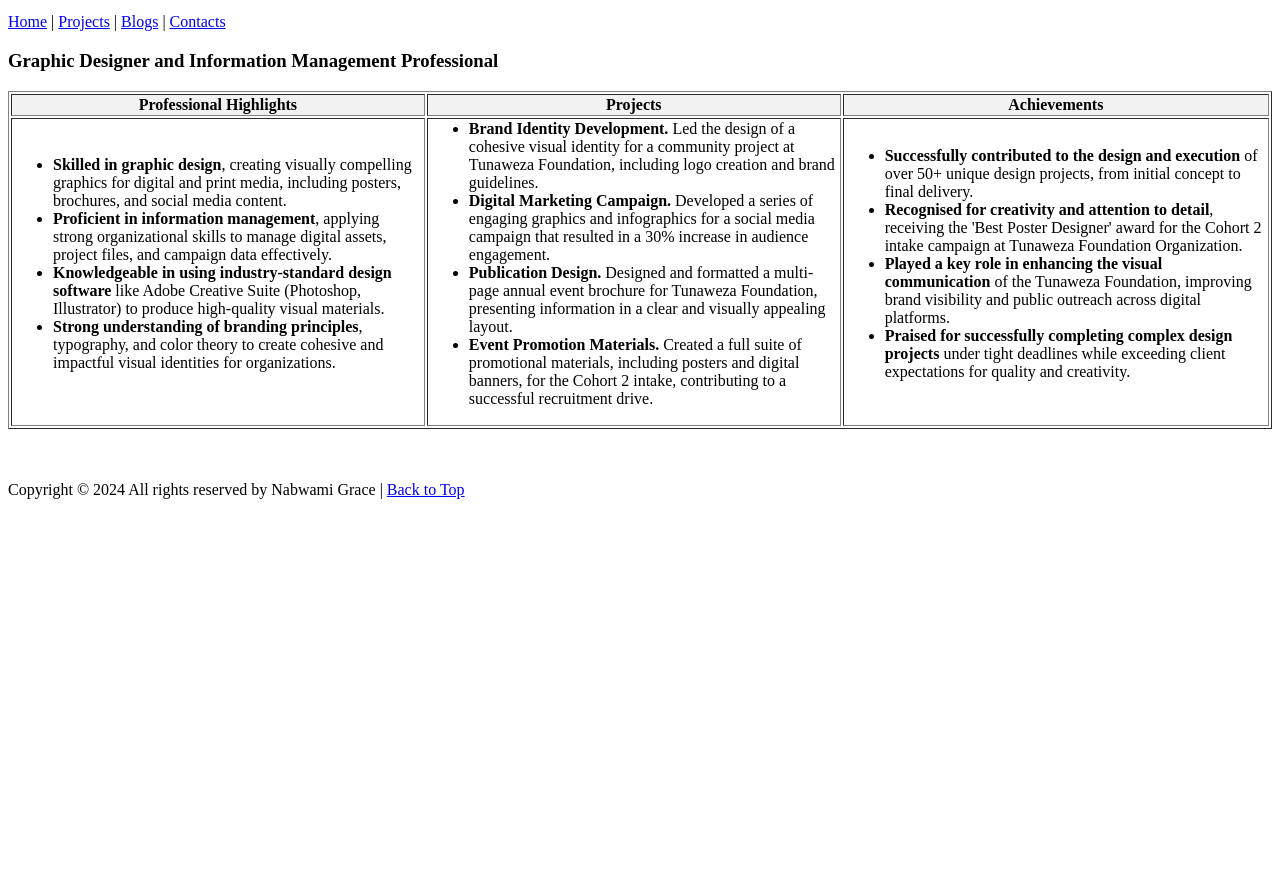
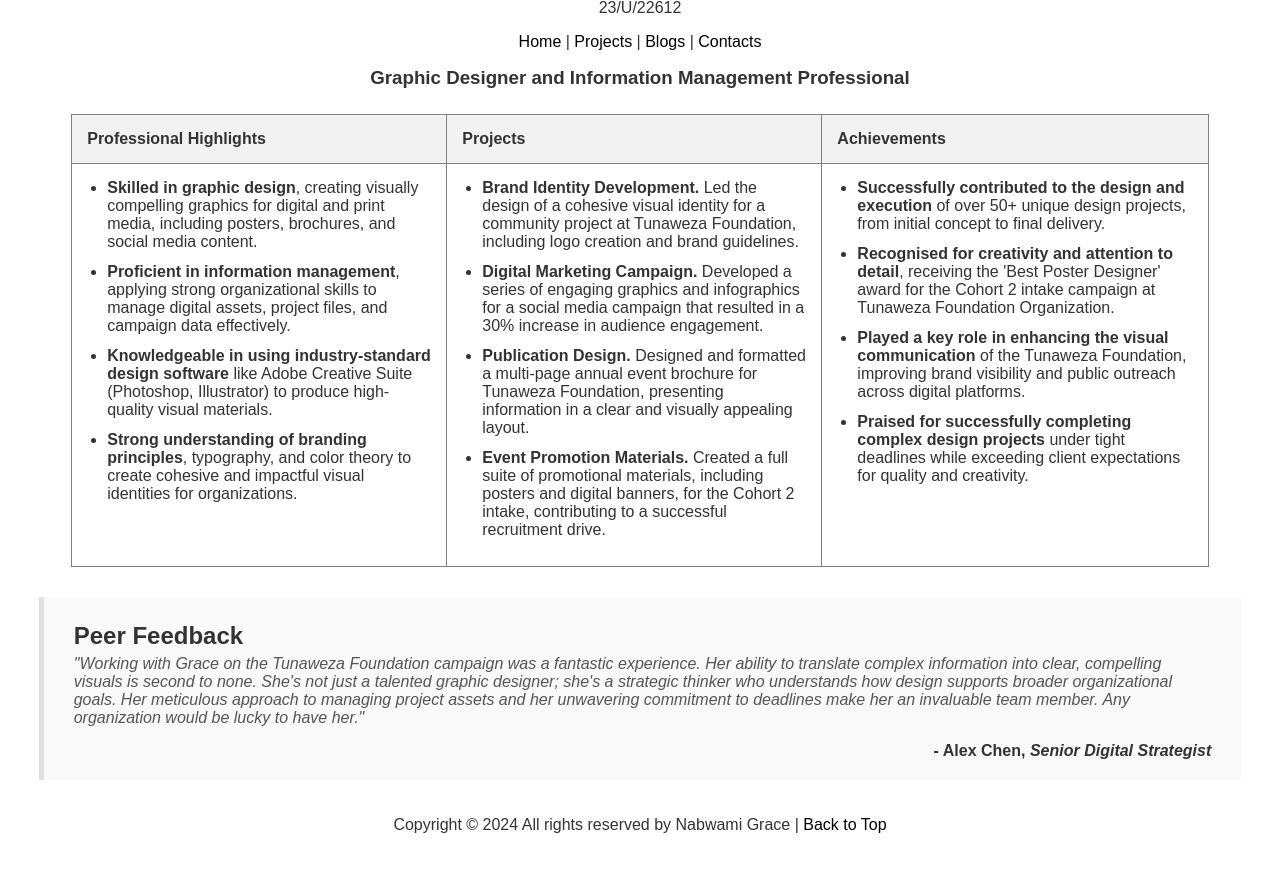
Before and after one commit to scof256/scof256.github.io, a plain HTML site: page index.html in a window 1280 px wide. Shown: the part 105-983 px from the top of the page. Before the commit the page ends 800 px from the top, so only its background shows below. Drawn offline with Linux system fonts and the light colour scheme.

Commit message:
Update index.html

```diff
--- a/index.html
+++ b/index.html
@@ -1,3 +1,72 @@
+<!DOCTYPE html>
+<html>
+<head>
+    <title>Nabwami Grace - Personal Portfolio</title>
+    <style>
+        /* Basic styling to better match the example's look and feel */
+        body {
+            font-family: Arial, sans-serif;
+            color: #333;
+        }
+        h1, h2, h3 {
+            margin: 5px 0;
+        }
+        a {
+            color: #000;
+            text-decoration: none;
+        }
+        a:hover {
+            text-decoration: underline;
+        }
+        table {
+            border-collapse: collapse; /* Removes double borders */
+            width: 90%; /* A bit wider to fit content better */
+        }
+        th, td {
+            padding: 15px;
+            vertical-align: top; /* Aligns content to the top of the cell */
+            text-align: left;
+        }
+        ul {
+            margin: 0;
+            padding-left: 20px; /* Indent list items */
+        }
+        li {
+            margin-bottom: 12px; /* Space between list items */
+        }
+        .header-container, .footer-container, .review-container {
+            width: 90%;
+            margin: 0 auto; /* Center the container */
+            padding: 20px 0;
+        }
+        .header-container, .footer-container {
+             text-align: center;
+        }
+        .review-container {
+            margin-top: 30px;
+            background-color: #f9f9f9;
+            border-left: 5px solid #e0e0e0;
+            padding: 20px 30px;
+        }
+        .review-container blockquote {
+            margin: 0;
+            font-style: italic;
+            color: #555;
+        }
+        .review-container p {
+            margin: 0;
+        }
+        .review-container .reviewer {
+            font-style: normal;
+            font-weight: bold;
+            text-align: right;
+            margin-top: 15px;
+            color: #333;
+        }
+    </style>
+</head>
+<body>
+
     <!-- ============== HEADER ============== -->
     <div class="header-container">
         <!-- The id="top" allows the "Back to Top" link to work -->
@@ -79,9 +148,19 @@
         </tr>
     </table>
 
-<br><br>
+    <!-- ============== CAREER PEER REVIEW ============== -->
+    <div class="review-container">
+        <h2>Peer Feedback</h2>
+        <blockquote>
+            <p>"Working with Grace on the Tunaweza Foundation campaign was a fantastic experience. Her ability to translate complex information into clear, compelling visuals is second to none. She's not just a talented graphic designer; she's a strategic thinker who understands how design supports broader organizational goals. Her meticulous approach to managing project assets and her unwavering commitment to deadlines make her an invaluable team member. Any organization would be lucky to have her."</p>
+            <p class="reviewer">- Alex Chen, <em>Senior Digital Strategist</em></p>
+        </blockquote>
+    </div>
 
     <!-- ============== FOOTER ============== -->
     <div class="footer-container">
         <p>Copyright © 2024 All rights reserved by Nabwami Grace | <a href="#top">Back to Top</a></p>
     </div>
+
+</body>
+</html>
```
Lines whose indentation alone changed are shown as unchanged.
